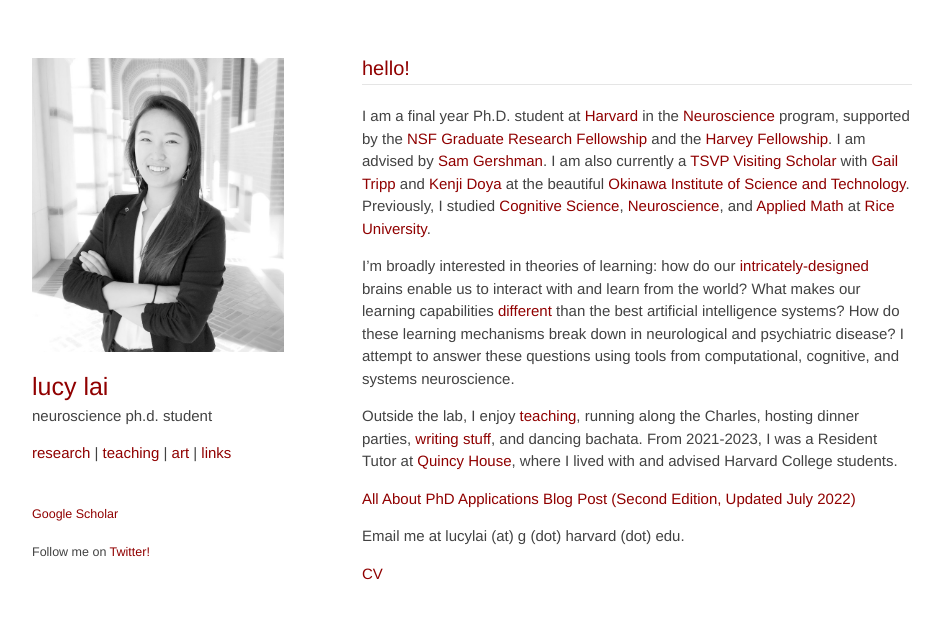
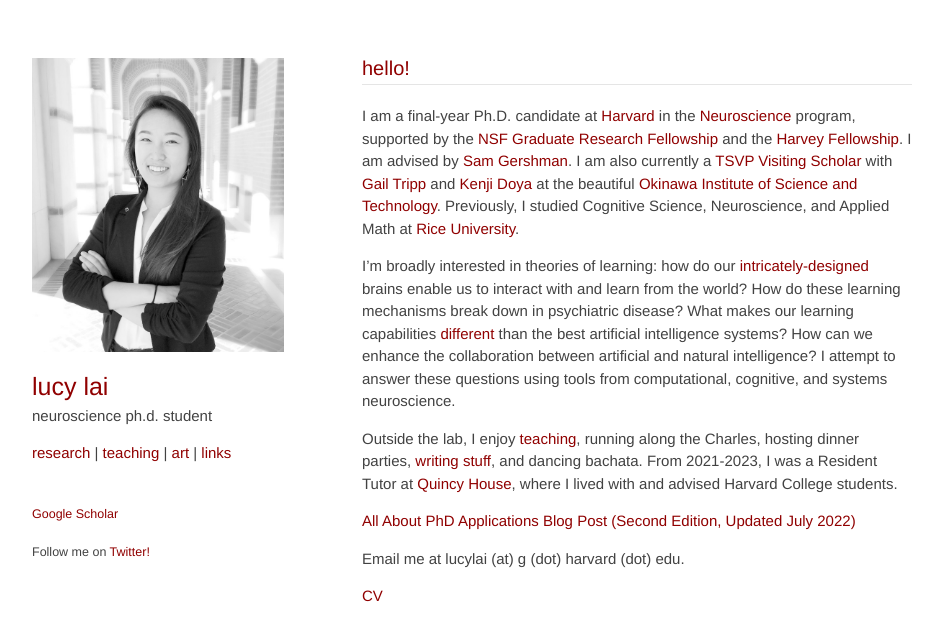
Before and after one commit to lucylai96/lucylai96.github.io, a Jekyll site: the page built from index.md, in a window 1280 px wide. Shown: the top 641 px of the page, without its empty margins (168-1111 px from the left). Built offline with Jekyll 4.4.1, drawn with Linux system fonts in a browser that asks for light colours; our own code applies the rules of GitHub Pages for plain Markdown files.

Commit message:
Update index.md

```diff
--- a/index.md
+++ b/index.md
@@ -1,8 +1,8 @@
 ## hello!
 ***
-I am a final year Ph.D. student at <a href="http://www.harvard.edu" target="_blank">Harvard</a> in the <a href="https://pinphd.hms.harvard.edu/" target="_blank">Neuroscience</a> program, supported by the <a href="https://www.nsfgrfp.org/" target="_blank">NSF Graduate Research Fellowship</a> and the <a href="https://www.28twelvefoundation.org/" target="_blank">Harvey Fellowship</a>. I am advised by <a href="http://gershmanlab.com/people/sam.html" target="_blank">Sam Gershman</a>. I am also currently a [TSVP Visiting Scholar](https://groups.oist.jp/tsvp){:target="_blank"} with [Gail Tripp](https://groups.oist.jp/hdnu){:target="_blank"} and [Kenji Doya](https://groups.oist.jp/ncu){:target="_blank"} at the beautiful [Okinawa Institute of Science and Technology](https://oist.jp){:target="_blank"}. Previously, I studied <a href="http://cogsci.rice.edu/" target="_blank">Cognitive Science</a>, <a href="http://neuroscience.rice.edu" target="_blank">Neuroscience</a>, and <a href="http://www.caam.rice.edu/" target="_blank">Applied Math</a> at <a href="http://www.rice.edu/" target="_blank">Rice University</a>.
+I am a final-year Ph.D. candidate at <a href="http://www.harvard.edu" target="_blank">Harvard</a> in the <a href="https://pinphd.hms.harvard.edu/" target="_blank">Neuroscience</a> program, supported by the <a href="https://www.nsfgrfp.org/" target="_blank">NSF Graduate Research Fellowship</a> and the <a href="https://www.28twelvefoundation.org/" target="_blank">Harvey Fellowship</a>. I am advised by <a href="http://gershmanlab.com/people/sam.html" target="_blank">Sam Gershman</a>. I am also currently a [TSVP Visiting Scholar](https://groups.oist.jp/tsvp){:target="_blank"} with [Gail Tripp](https://groups.oist.jp/hdnu){:target="_blank"} and [Kenji Doya](https://groups.oist.jp/ncu){:target="_blank"} at the beautiful [Okinawa Institute of Science and Technology](https://oist.jp){:target="_blank"}. Previously, I studied Cognitive Science, Neuroscience, and Applied Math at <a href="http://www.rice.edu/" target="_blank">Rice University</a>.
 
-I’m broadly interested in theories of learning: how do our <a href="http://mitpress.mit.edu/books/principles-neural-design" target="_blank">intricately-designed</a> brains enable us to interact with and learn from the world? What makes our learning capabilities <a href="http://gershmanlab.webfactional.com/pubs/Lake17.pdf" target="_blank"> different</a> than the best artificial intelligence systems? How do these learning mechanisms break down in neurological and psychiatric disease? I attempt to answer these questions using tools from computational, cognitive, and systems neuroscience.
+I’m broadly interested in theories of learning: how do our <a href="http://mitpress.mit.edu/books/principles-neural-design" target="_blank">intricately-designed</a> brains enable us to interact with and learn from the world? How do these learning mechanisms break down in psychiatric disease? What makes our learning capabilities <a href="http://gershmanlab.webfactional.com/pubs/Lake17.pdf" target="_blank"> different</a> than the best artificial intelligence systems? How can we enhance the collaboration between artificial and natural intelligence? I attempt to answer these questions using tools from computational, cognitive, and systems neuroscience.
 
 Outside the lab, I enjoy <a href="http://lucy-lai.com/teaching" target="_blank">teaching</a>, running along the Charles, hosting dinner parties, <a href="http://lucyblogs.wordpress.com/" target="_blank">writing</a> <a href="http://subcorticalsongs.wordpress.com/" target="_blank">stuff</a>, and dancing bachata. From 2021-2023, I was a Resident Tutor at <a href="https://quincy.harvard.edu/" target="_blank">Quincy House</a>, where I lived with and advised Harvard College students.
 
```
